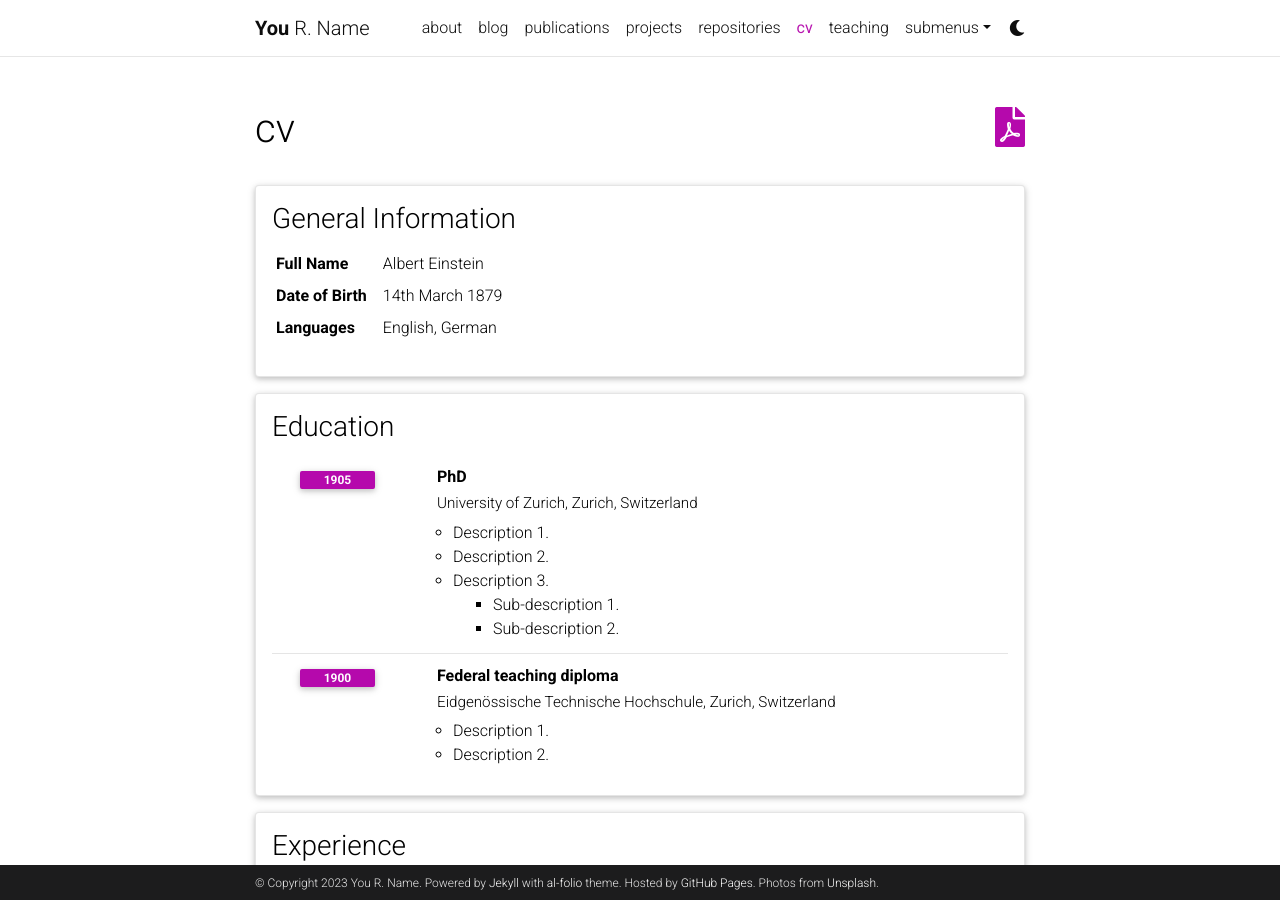
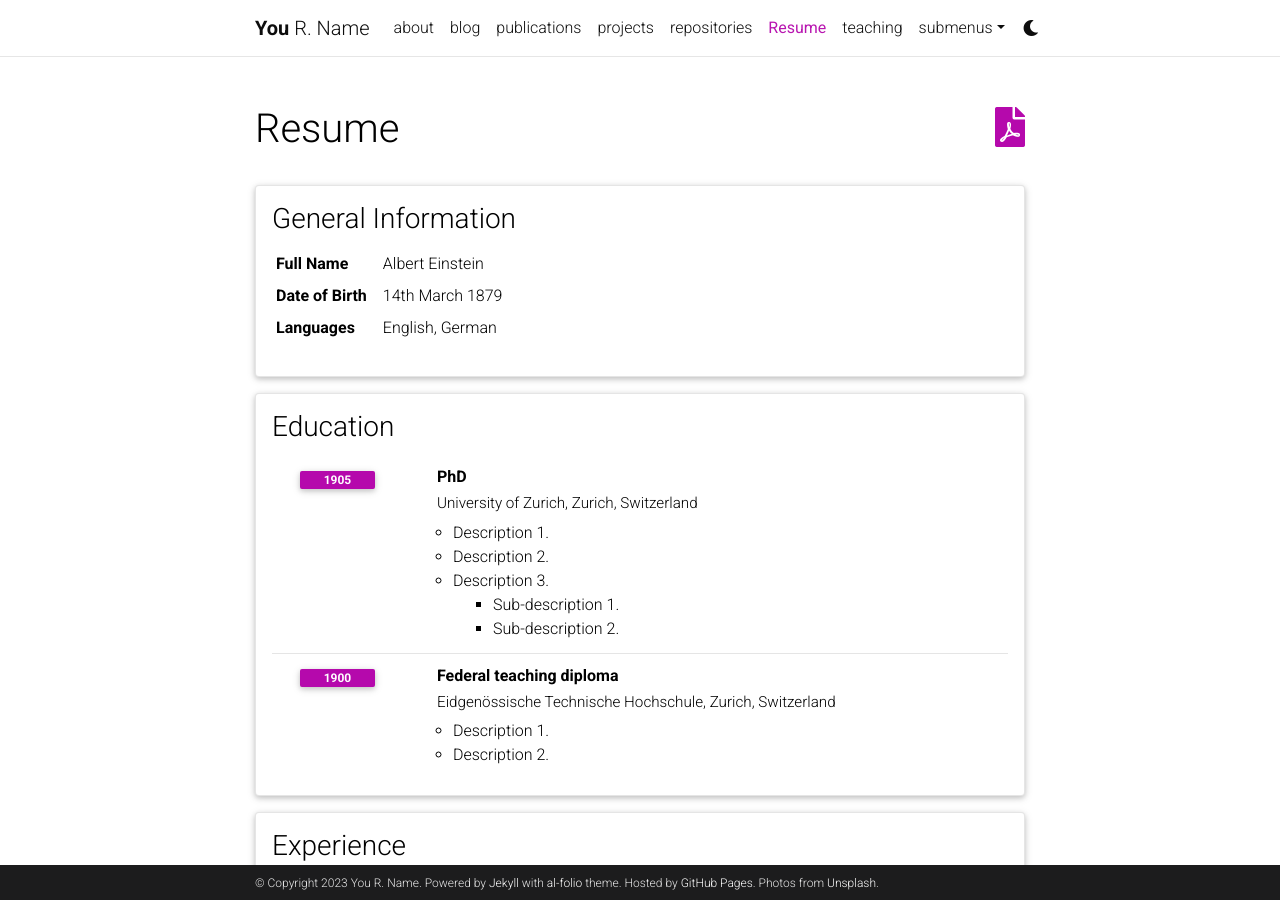
Before and after one commit to Jayant-Duneja/Jayant-Duneja.github.io, a Jekyll site: the page built from _pages/cv.md, in a window 1280 px wide and 900 px high. Built offline with Jekyll 4.4.1, drawn with Linux system fonts in a browser that asks for light colours; comment, search, counter and statistics services are not loaded; a style sheet for code colours, icons or effects is not loaded.

Commit message:
Adding Resume

```diff
--- a/_pages/cv.md
+++ b/_pages/cv.md
@@ -1,8 +1,8 @@
 ---
 layout: cv
-permalink: /cv/
-title: cv
+permalink: /Resume/
+title: Resume
 nav: true
 nav_order: 4
-cv_pdf: example_pdf.pdf
+cv_pdf: Resume.pdf
 ---
```
Also changed, not shown: 1 other file.
